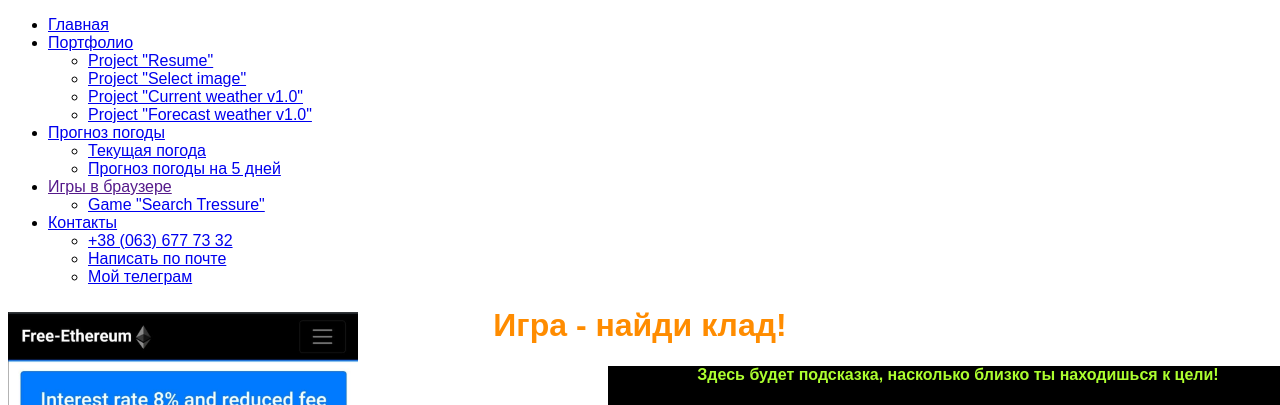
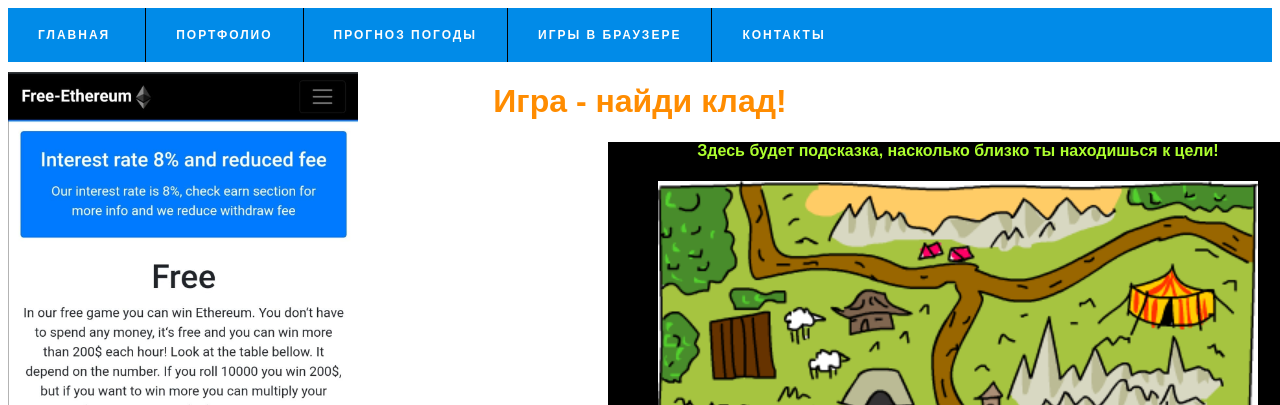
Before and after one commit to byPavliukov/SearchTresure, a plain HTML site: page index.html in a window 1280 px wide. Shown: the top 405 px of the page. Drawn offline with nearby package versions, Linux system fonts and the light colour scheme.

Commit message:
Update index.html

```diff
--- a/index.html
+++ b/index.html
@@ -5,6 +5,7 @@
     <meta name="viewport" content="width=device-width, initial-scale=1.0">
     <title>Игра - найди клад (ver 2.0)</title>
     <link rel="stylesheet" href="css/style.css">
+    <link rel="stylesheet" href="css/navbar.css">
 </head>
 <nav>
         <ul class="topmenu">
```
